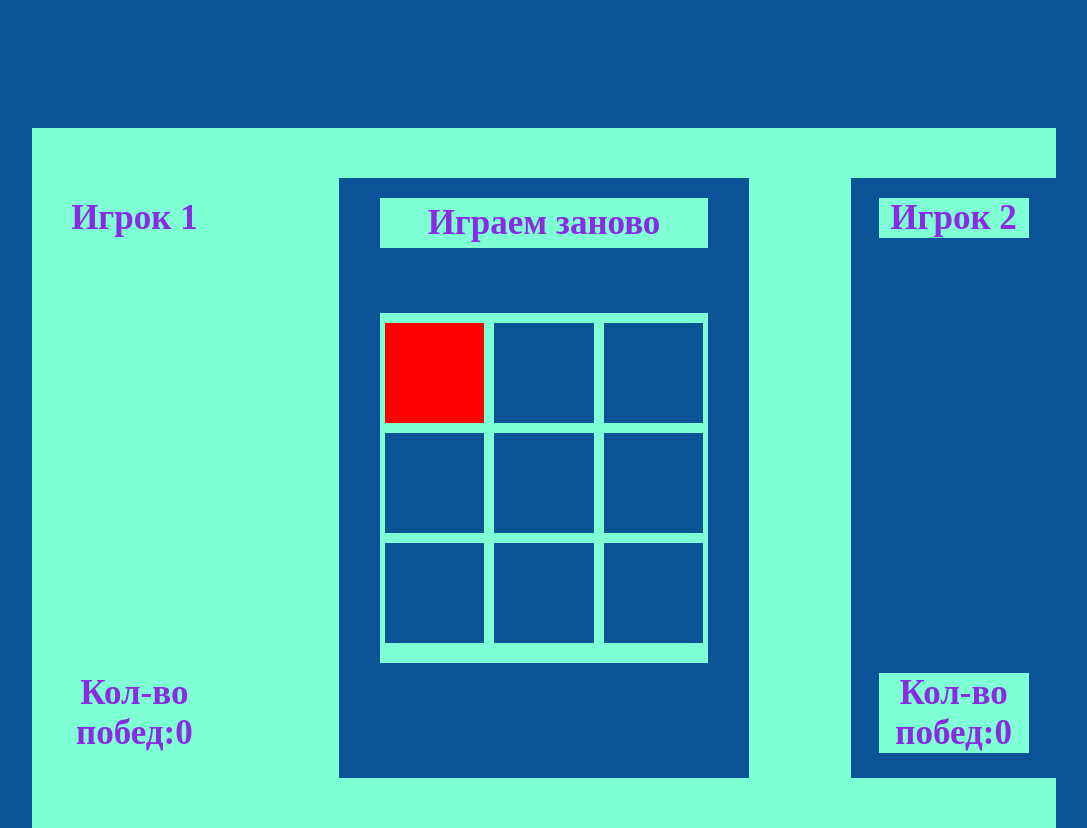
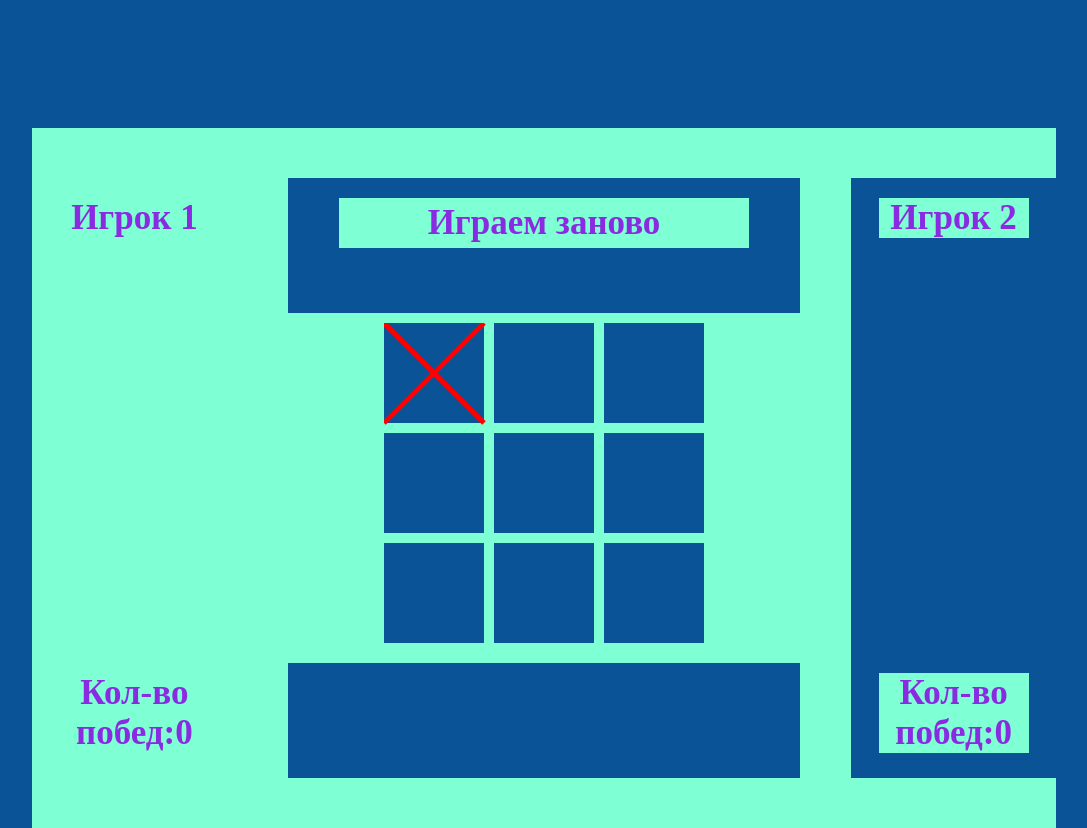
Before and after one commit to Dmitry-Tokarev-Azizyan/Project_game, a plain HTML site: page index.html in a window 1280 px wide. Both pictures are taken after a click on the element 530 px from the left and 373 px from the top of the page. Shown: the whole page, without its empty margins (96-1183 px from the left). Drawn offline with Linux system fonts and the light colour scheme.

Commit message:
29.11.2022

```diff
--- a/script_game.js
+++ b/script_game.js
@@ -25,7 +25,26 @@ if(activePlayer === 1&&arrMain[i]!==1&&arrMain[i]!==10){
 arrMain[i]=1;
 player_2_start_game.classList.remove('player_place_active');
 player_1_start_game.classList.add('player_place_active');
-cage_player[i].style.backgroundColor = "red";
+cage_player[i].innerHTML = `<svg>
+                <line
+                  class="first_line"
+                  x1="0"
+                  y1="0"
+                  x2="100"
+                  y2="100"
+                  stroke-width="5"
+                  stroke="red"
+                />
+                <line
+                  class="second_line"
+                  x1="100"
+                  y1="0"
+                  x2="0"
+                  y2="100"
+                  stroke-width="5"
+                  stroke="red"
+                />
+              </svg>`;
 activePlayer = activePlayer + 1;
 }
 if( activePlayer === 2&&arrMain[i]!==1&&arrMain[i]!==10) {
--- a/style_game.css
+++ b/style_game.css
@@ -6,6 +6,8 @@ margin: 0;
 display: flex;
 justify-content: center;
 }
+
+
 
 .main_place{
 background-color: aquamarine;
@@ -37,7 +39,7 @@ flex-direction: column;
 
 .game_place{
 background-color: rgb(10, 83, 150);
-width: 40%;
+width: 50%;
 height: 600px;
 margin-top: 50px;
 display: flex;
@@ -77,7 +79,7 @@ color: blueviolet;
 .conteiner_box{
 margin-top: 10px;
 background-color: aquamarine;
-width: 80%;
+width: 100%;
 height:350px;
 margin-left: auto;
 margin-right: auto;
```
